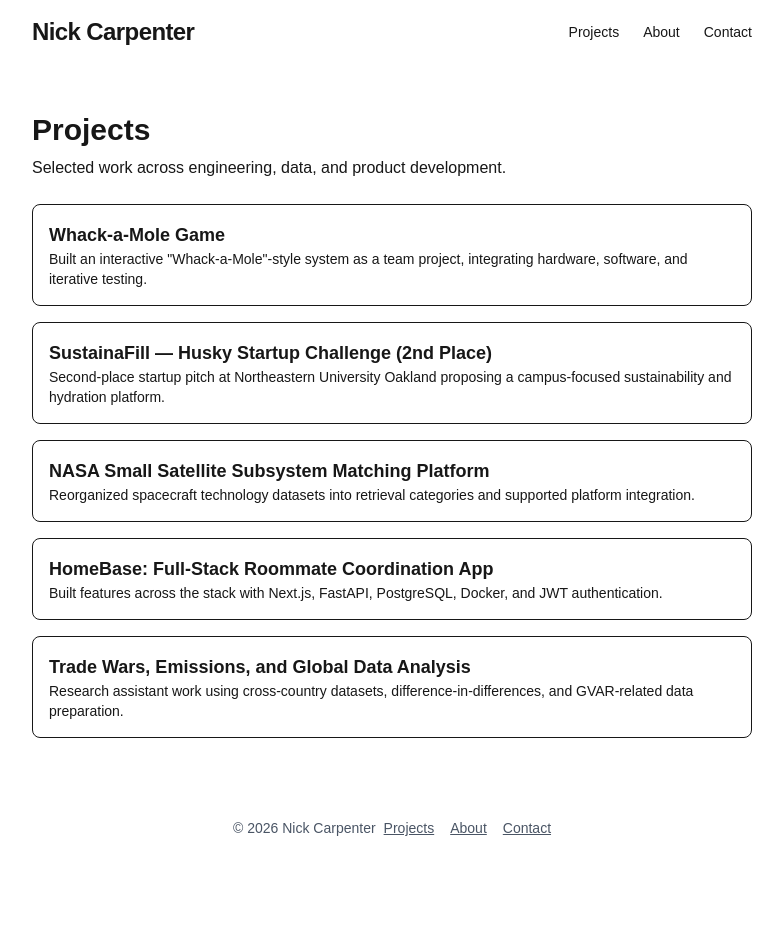
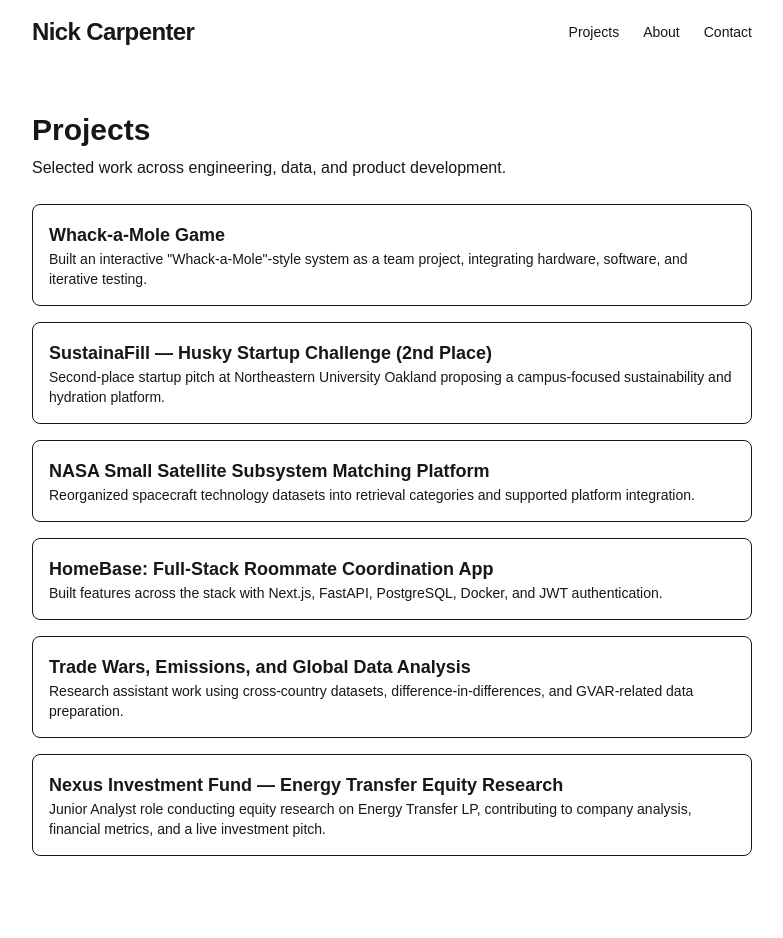
Before and after one commit to nickc32849/personal_website, a Next.js app: page /projects in a window 1280 px wide. Shown: the top 938 px of the page, without its empty margins (248-1031 px from the left). Before the commit the page ends 870 px from the top, so only its background shows below. Built offline with nearby package versions, Linux system fonts and the light colour scheme.

Commit message:
Add Nexus Investment Fund project to projects list

```diff
--- a/app/data/projects.ts
+++ b/app/data/projects.ts
@@ -35,4 +35,10 @@ export const projects: Project[] = [
     description:
       "Research assistant work using cross-country datasets, difference-in-differences, and GVAR-related data preparation.",
   },
+  {
+    slug: "nexus-investment-fund",
+    title: "Nexus Investment Fund — Energy Transfer Equity Research",
+    description:
+      "Junior Analyst role conducting equity research on Energy Transfer LP, contributing to company analysis, financial metrics, and a live investment pitch.",
+  },
 ];
```
